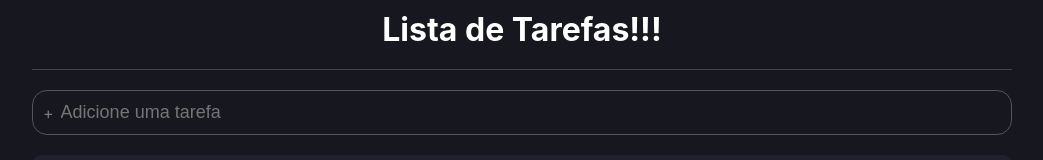
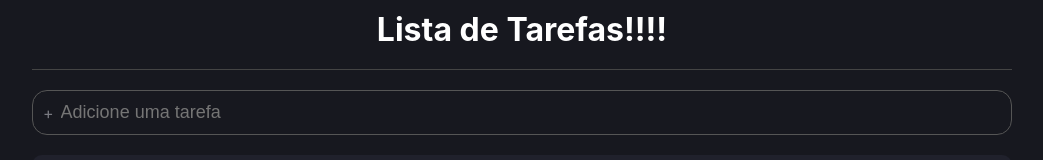
Before and after one commit to rafaelsrv/ToDo-TS, a React (Create React App) app: page / in a window 1280 px wide. Shown: the top 160 px of the page, without its empty margins (118-1161 px from the left). Built offline with nearby package versions, Linux system fonts and the light colour scheme.

Commit message:
Subindo projeto

```diff
--- a/src/App.tsx
+++ b/src/App.tsx
@@ -24,7 +24,7 @@ const App = () =>{
   return(
     <C.Container>
       <C.Area>
-        <C.Header>Lista de Tarefas!!!</C.Header>
+        <C.Header>Lista de Tarefas!!!!</C.Header>
 
         <AddArea onEnter={handleAddTask} />
 
```
